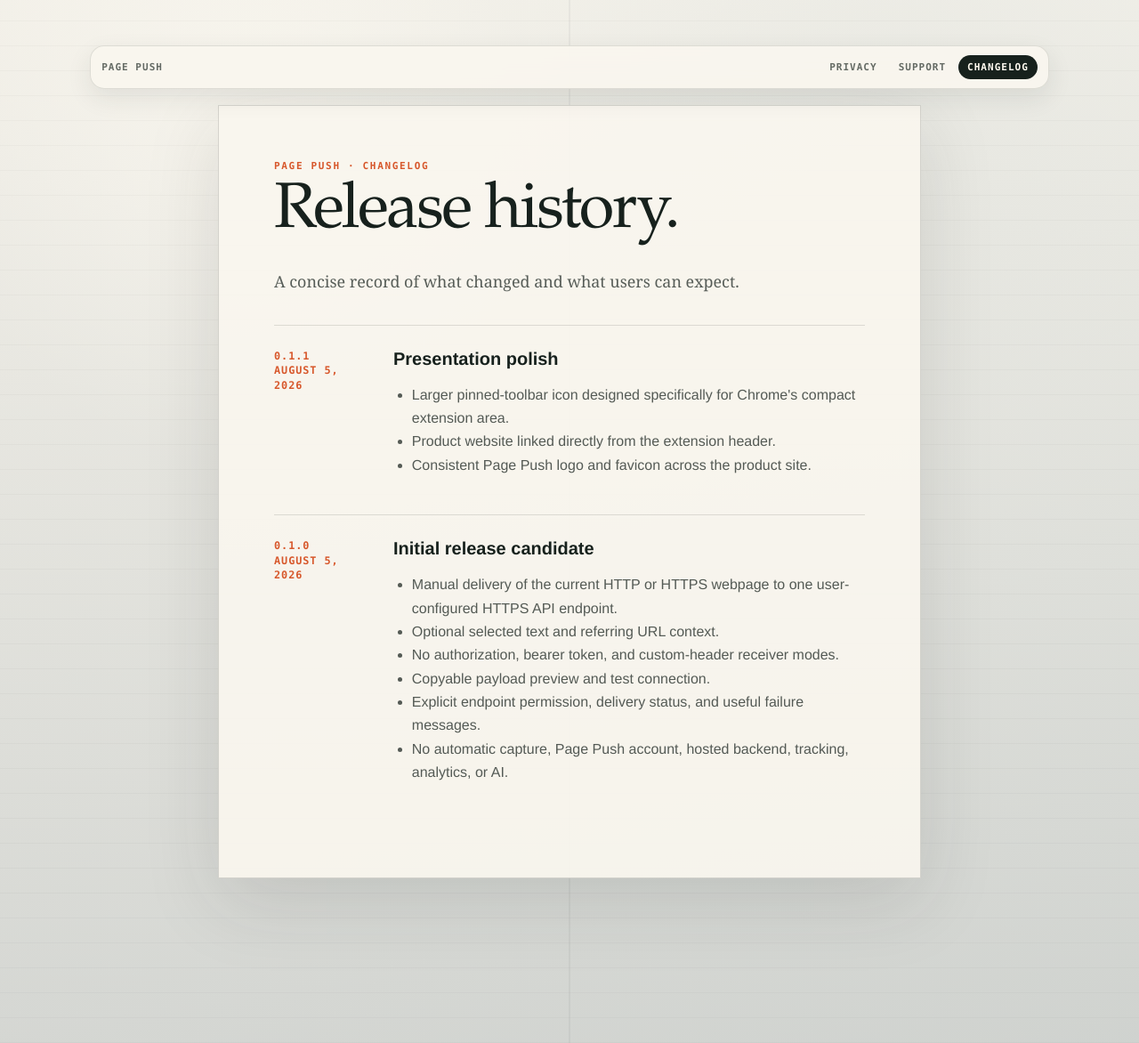
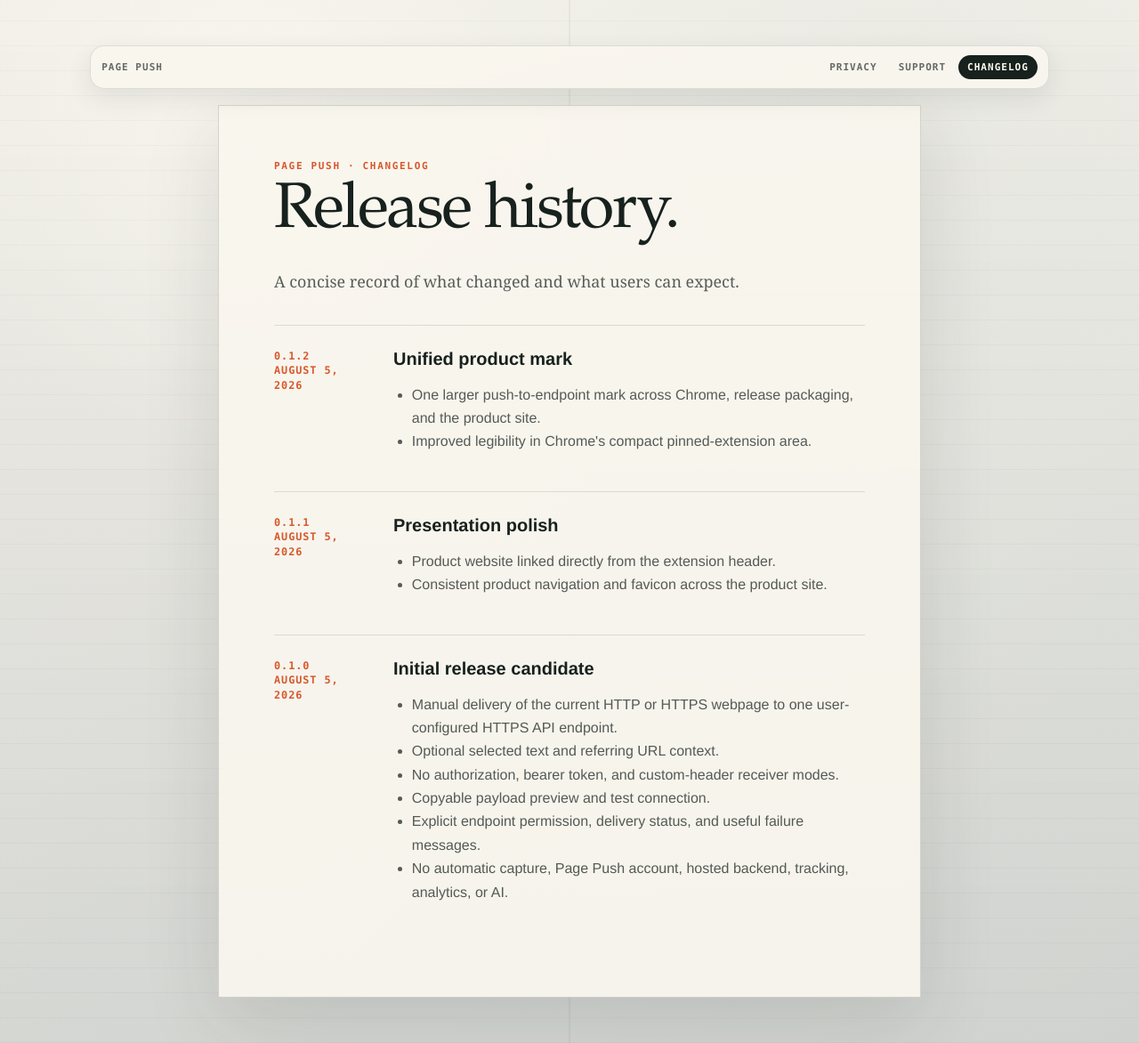
Before and after one commit to krwillxyz/krwillxyz.github.io, a Jekyll site: the page built from products/page-push/changelog/index.md, in a window 1280 px wide and 1172 px high. Shown: the whole window at 89% size. Built offline with Jekyll 4.4.1, drawn with Linux system fonts in a browser that asks for light colours.

Commit message:
Publish unified Page Push mark

```diff
--- a/products/page-push/changelog/index.md
+++ b/products/page-push/changelog/index.md
@@ -13,7 +13,8 @@ favicon: /assets/products/page-push/icon-128.png
     <p class="product-kicker">Page Push · Changelog</p>
     <h1>Release history.</h1>
     <p class="document-intro">A concise record of what changed and what users can expect.</p>
-    <section class="document-section version-row"><div class="version-number">0.1.1<br>August 5, 2026</div><div><h2>Presentation polish</h2><ul><li>Larger pinned-toolbar icon designed specifically for Chrome's compact extension area.</li><li>Product website linked directly from the extension header.</li><li>Consistent Page Push logo and favicon across the product site.</li></ul></div></section>
+    <section class="document-section version-row"><div class="version-number">0.1.2<br>August 5, 2026</div><div><h2>Unified product mark</h2><ul><li>One larger push-to-endpoint mark across Chrome, release packaging, and the product site.</li><li>Improved legibility in Chrome's compact pinned-extension area.</li></ul></div></section>
+    <section class="document-section version-row"><div class="version-number">0.1.1<br>August 5, 2026</div><div><h2>Presentation polish</h2><ul><li>Product website linked directly from the extension header.</li><li>Consistent product navigation and favicon across the product site.</li></ul></div></section>
     <section class="document-section version-row"><div class="version-number">0.1.0<br>August 5, 2026</div><div><h2>Initial release candidate</h2><ul><li>Manual delivery of the current HTTP or HTTPS webpage to one user-configured HTTPS API endpoint.</li><li>Optional selected text and referring URL context.</li><li>No authorization, bearer token, and custom-header receiver modes.</li><li>Copyable payload preview and test connection.</li><li>Explicit endpoint permission, delivery status, and useful failure messages.</li><li>No automatic capture, Page Push account, hosted backend, tracking, analytics, or AI.</li></ul></div></section>
   </article>
 </div>
```
Also changed, not shown: assets/products/page-push/icon-128.png.
